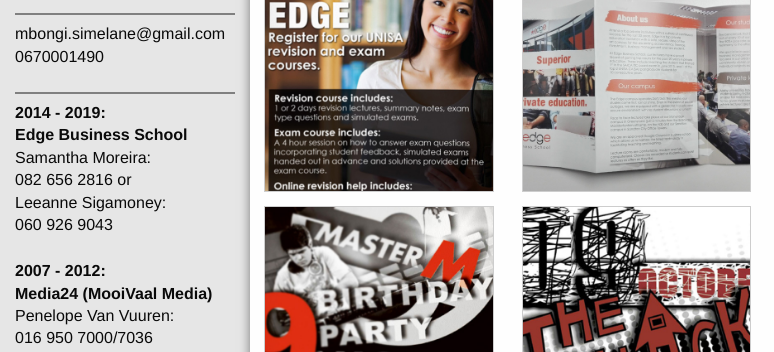
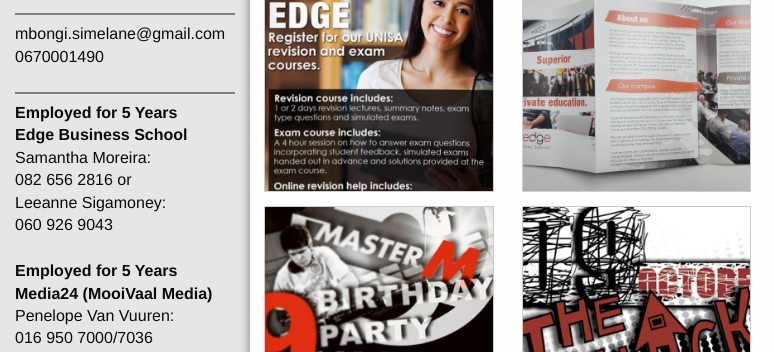
Before and after one commit to Mbongee/Mbongi, a plain HTML site: page index.html in a window 1280 px wide. Shown: the part 548-900 px from the top of the page, 0-774 px from the left. Drawn offline with nearby package versions, Linux system fonts and the light colour scheme; some packages are replaced by stand-ins of ours; a script that the page names is missing.

Commit message:
Changed experience dates  to years

```diff
--- a/index.html
+++ b/index.html
@@ -28,10 +28,10 @@
             0670001490</p>
 
             <!-- <h5><strong>Work Experience</strong></h5> -->
-            <p class="line"><strong>2014 &hyphen; 2019&#58;&nbsp;<br>Edge Business School</strong>
+            <p class="line"><strong>Employed for 5 Years<br>Edge Business School</strong>
             Samantha Moreira:<br>082 656 2816 or<br>
             Leeanne Sigamoney:<br>060 926 9043</p>
-            <p><strong>2007 &hyphen; 2012&#58;&nbsp;<br>Media24 (MooiVaal Media)</strong>
+            <p><strong>Employed for 5 Years<br>Media24 (MooiVaal Media)</strong>
             Penelope Van Vuuren:<br>016 950 7000/7036</p>
 
 
```
